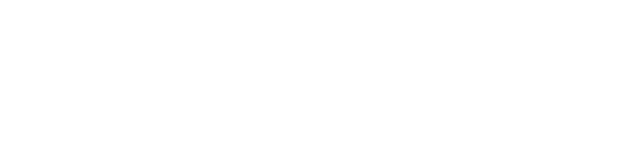
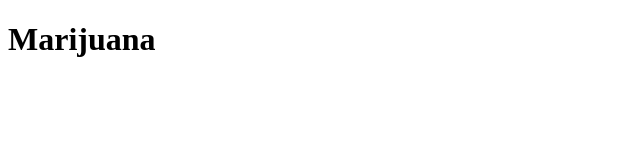
Before and after one commit to Sabz62/Sabz62.github.io, a plain HTML site: page index.html in a window 1280 px wide. Shown: the whole page, without its empty margins (0-640 px from the left). Drawn offline with Linux system fonts and the light colour scheme.

Commit message:
added a header

```diff
--- a/index.html
+++ b/index.html
@@ -5,5 +5,6 @@
 	</header>
 
 	<body>
+		<h1>Marijuana</h1>
 	</body>
 </html>
```
